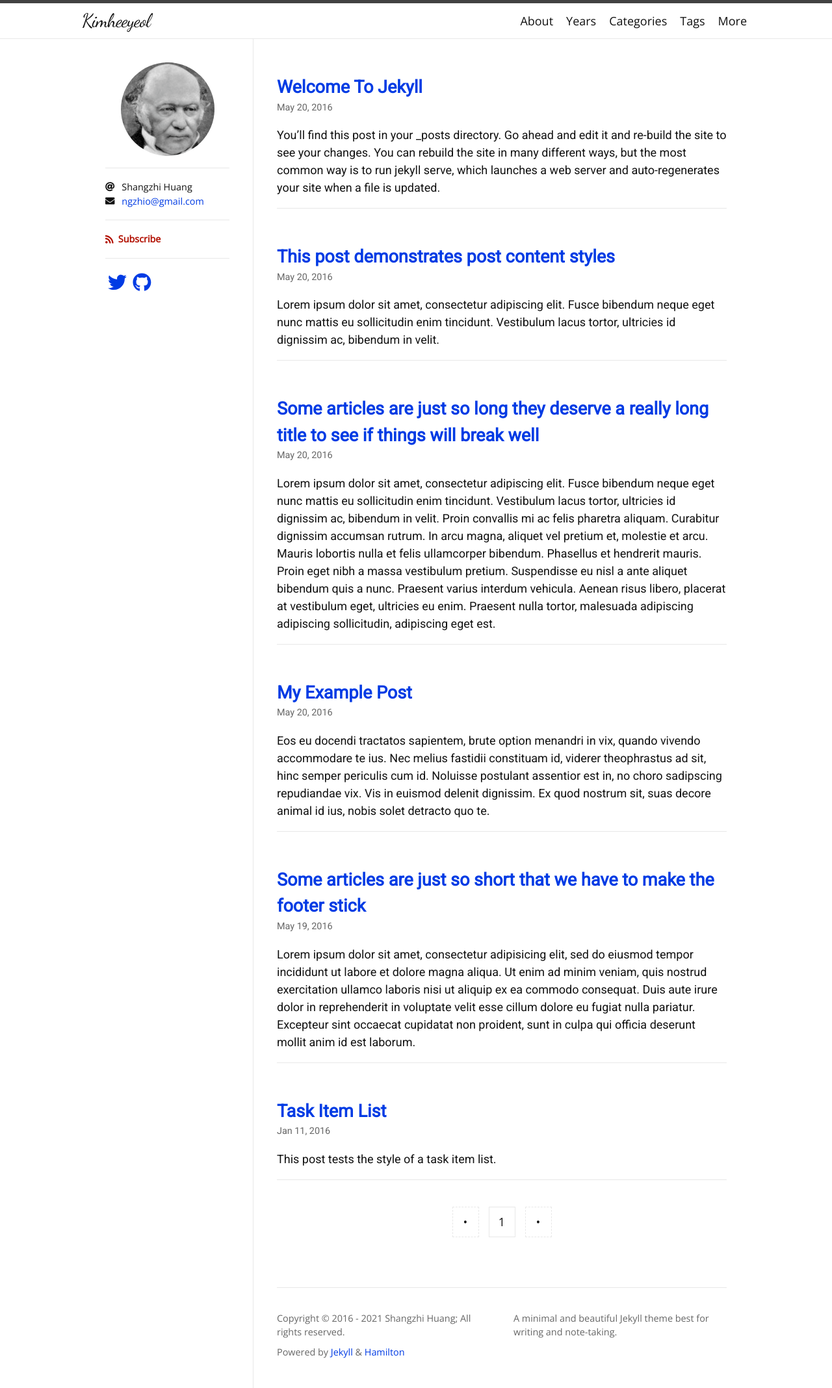
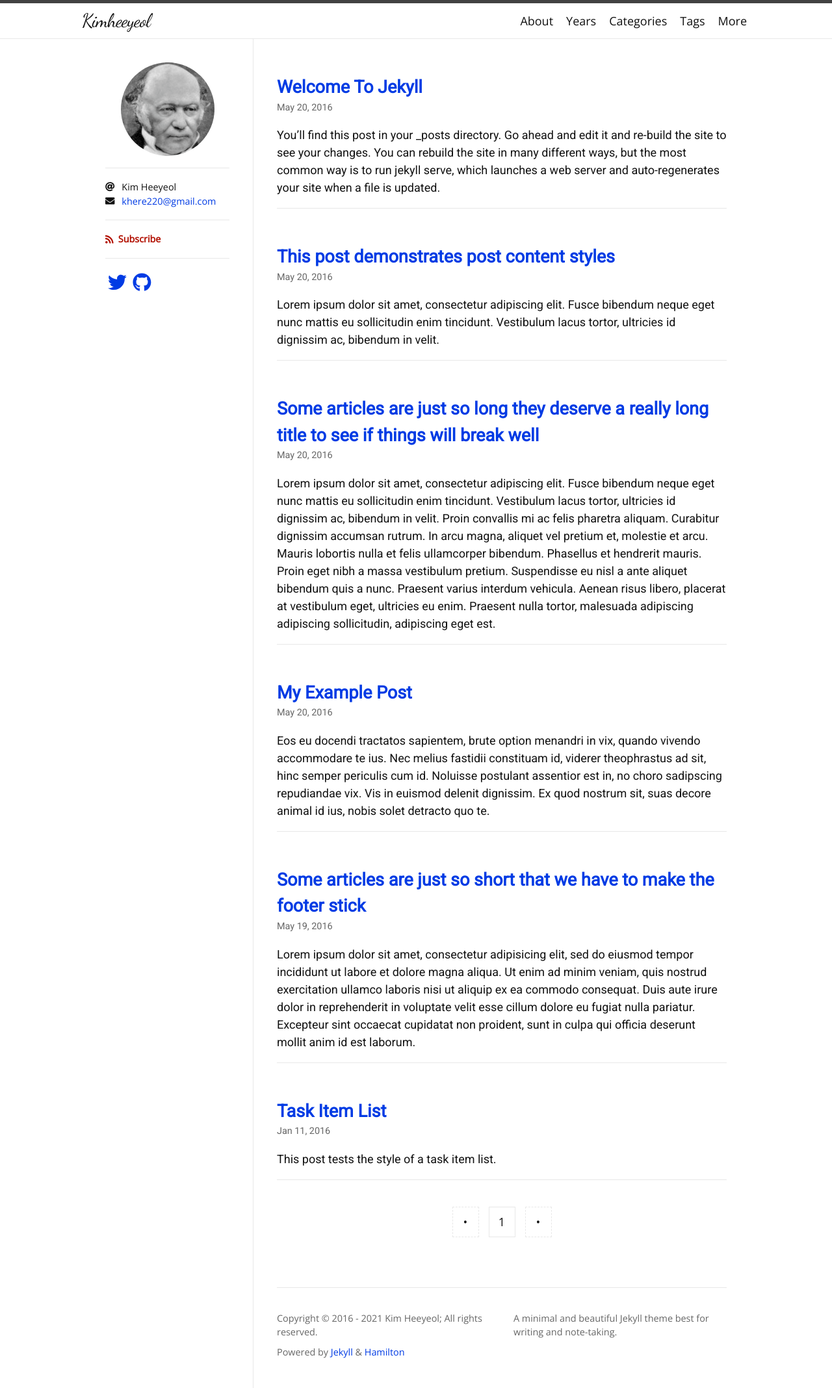
Before and after one commit to zivong/jekyll-theme-hamilton, a Jekyll site: the page built from index.html, in a window 1280 px wide. Shown: the whole page at 65% size. Built offline with Jekyll 4.4.1, drawn with Linux system fonts in a browser that asks for light colours; nearby versions of some CDN libraries; some web fonts are replaced; the list of posts is cut into pages by our own code.

Commit message:
Update _config.yml

```diff
--- a/_config.yml
+++ b/_config.yml
@@ -1,8 +1,8 @@
 title: Kimheeyeol
 description: A minimal and beautiful Jekyll theme best for writing and note-taking.
-author: Shangzhi Huang
+author: Kim Heeyeol
 avatar: /logo.png
-email: ngzhio@gmail.com
+email: khere220@gmail.com
 
 plugins:
   - jekyll-seo-tag
```
